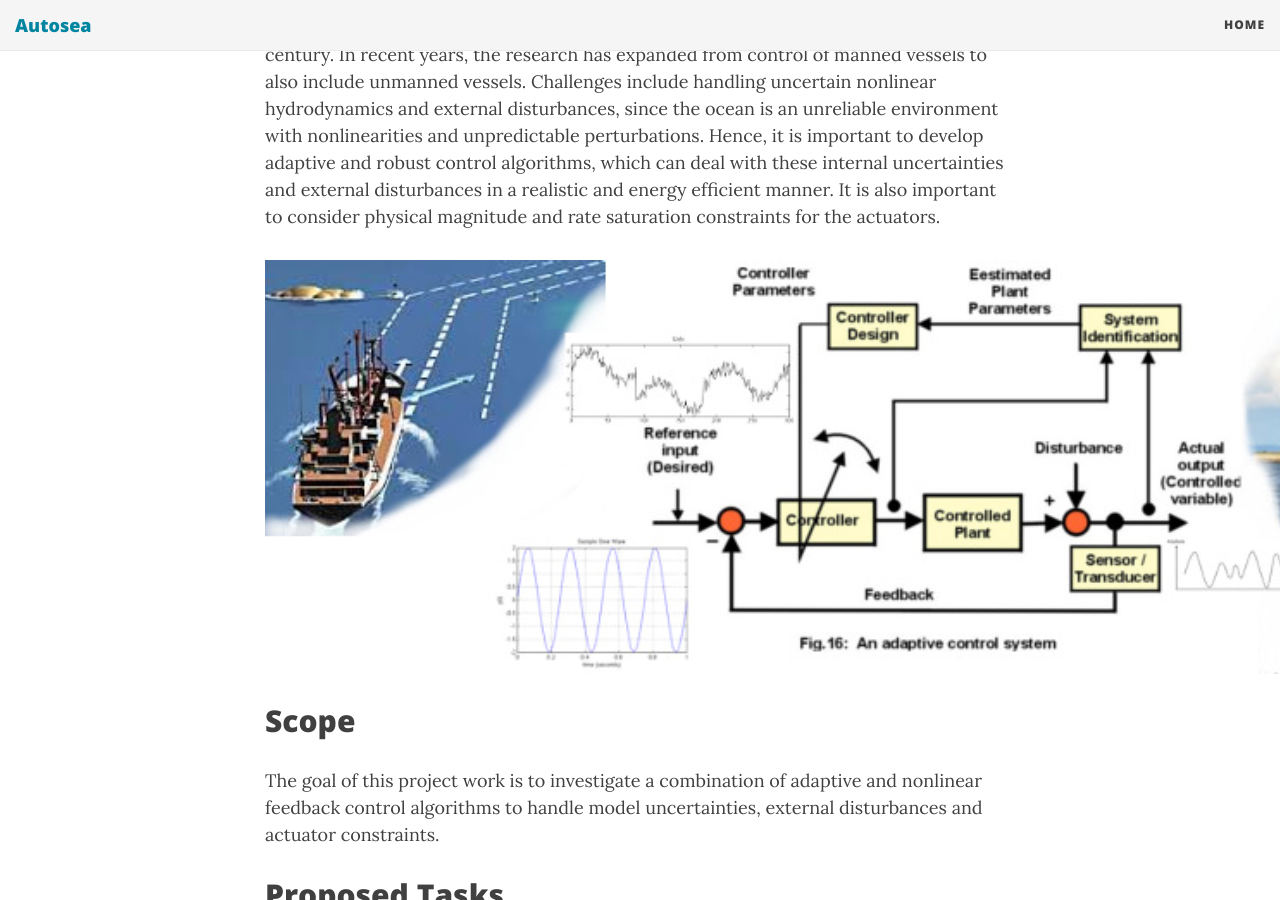
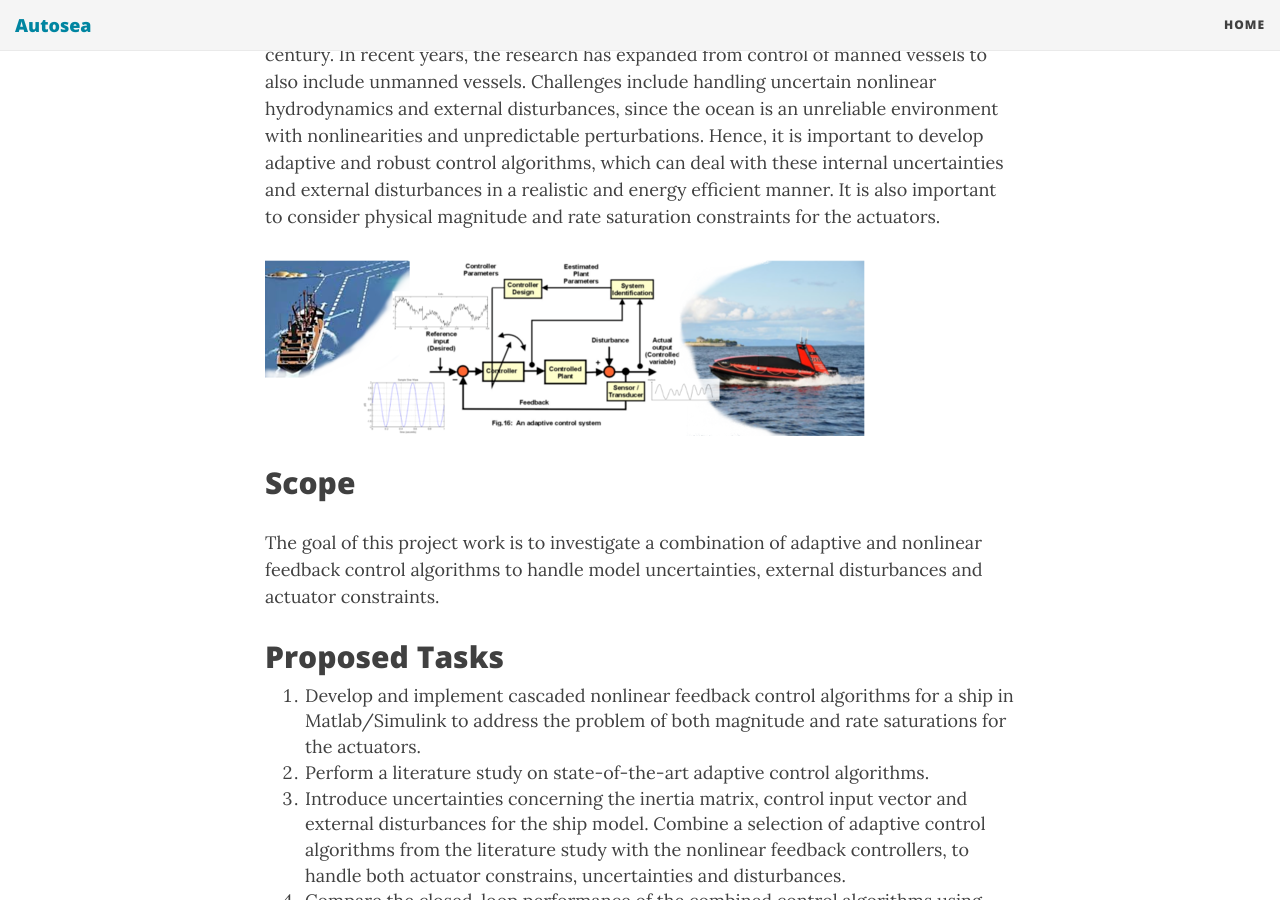
Before and after one commit to autosit/autosit.github.io, a Jekyll site: the page built from _posts/2016-04-14-adaptive-motion-control.md, in a window 1280 px wide and 900 px high, scrolled down 400 px. Built offline with Jekyll 4.4.1, drawn with Linux system fonts in a browser that asks for light colours; nearby versions of some CDN libraries.

Commit message:
Rescaled and changed to png

```diff
--- a/_posts/2016-04-14-adaptive-motion-control.md
+++ b/_posts/2016-04-14-adaptive-motion-control.md
@@ -5,7 +5,7 @@ title: Adaptive Motion Control For Ships with Cascaded Nonlinear Feedback Contro
 ## Background
 Automated motion control of ships has been a research topic since the early 20th century. In recent years, the research has expanded from control of manned vessels to also include unmanned vessels. Challenges include handling uncertain nonlinear hydrodynamics and external disturbances, since the ocean is an unreliable environment with nonlinearities and unpredictable perturbations. Hence, it is important to develop adaptive and robust control algorithms, which can deal with these internal uncertainties and external disturbances in a realistic and energy efficient manner. It is also important to consider physical magnitude and rate saturation constraints for the actuators.
 
-![Adaptive control loop]({{site.url}}/assets/adaptive.jpg)
+![Adaptive control loop]({{site.url}}/assets/adaptive.png)
 
 ## Scope
 The goal of this project work is to investigate a combination of adaptive and nonlinear feedback control algorithms to handle model uncertainties, external disturbances and actuator constraints.
```
Also changed, not shown: assets/adaptive.png (added).
